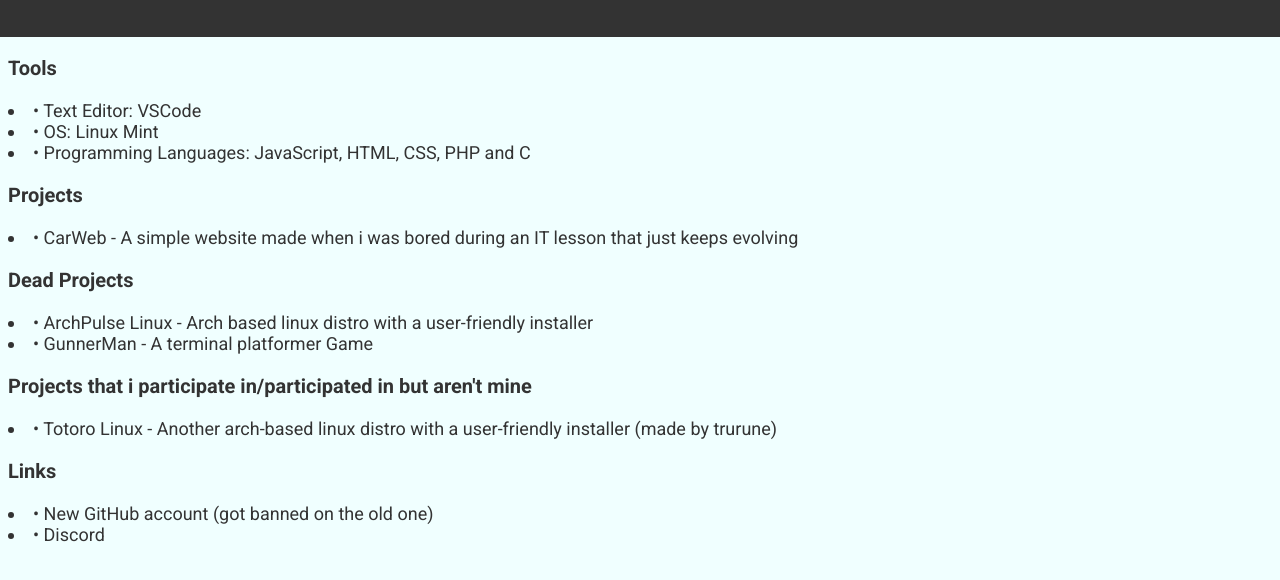
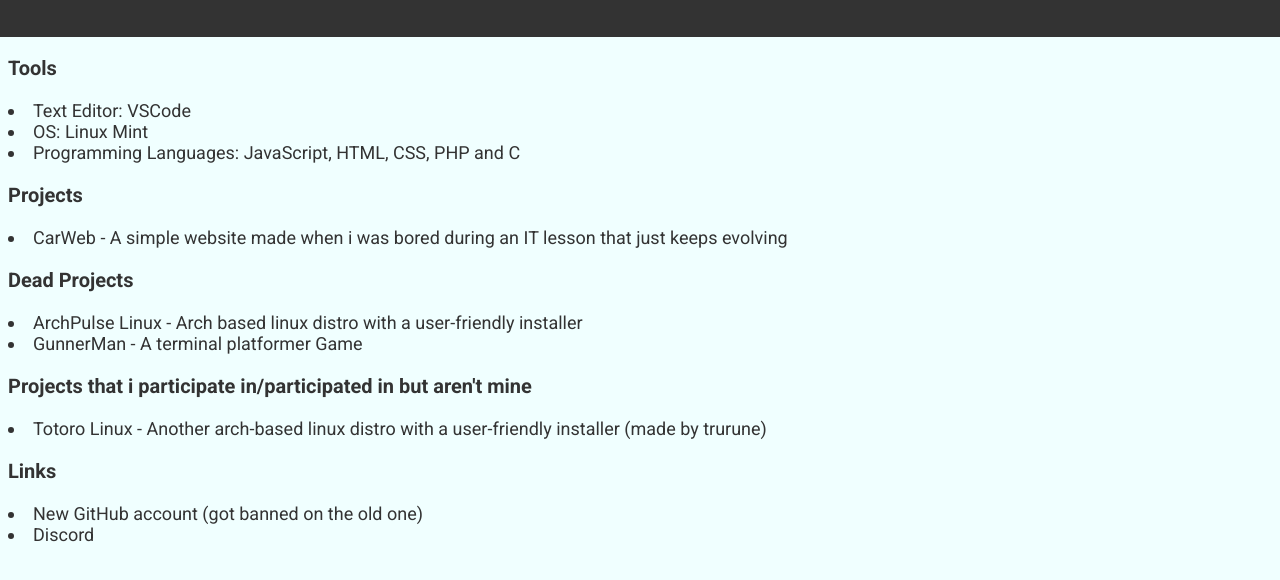
Before and after one commit to gato741/gato, a plain HTML site: page index.html in a window 1280 px wide. Shown: the part 132-712 px from the top of the page. Drawn offline with Linux system fonts and the light colour scheme.

Commit message:
Update index.html

```diff
--- a/index.html
+++ b/index.html
@@ -15,27 +15,27 @@
     <main>
         <h3>Tools</h3>
         <un>
-            <li>• Text Editor: <a href="https://code.visualstudio.com/">VSCode</a></li>
-            <li>• OS: <a href="https://www.linuxmint.com/">Linux Mint</a></li>
-            <li>• Programming Languages: JavaScript, HTML, CSS, PHP and C</li>
+            <li>Text Editor: <a href="https://code.visualstudio.com/">VSCode</a></li>
+            <li>OS: <a href="https://www.linuxmint.com/">Linux Mint</a></li>
+            <li>Programming Languages: JavaScript, HTML, CSS, PHP and C</li>
         </un>
         <h3>Projects</h3>
         <un>
-            <li><a href="https://carweb-project.netlify.app">• CarWeb - A simple website made when i was bored during an IT lesson that just keeps evolving</a></li>
+            <li><a href="https://carweb-project.netlify.app">CarWeb - A simple website made when i was bored during an IT lesson that just keeps evolving</a></li>
         </un>
         <h3>Dead Projects</h3>
         <un>
-            <li>• ArchPulse Linux - Arch based linux distro with a user-friendly installer</li>
-            <li>• GunnerMan - A terminal platformer Game</li>
+            <li>ArchPulse Linux - Arch based linux distro with a user-friendly installer</li>
+            <li>GunnerMan - A terminal platformer Game</li>
         </un>
         <h3>Projects that i participate in/participated in but aren't mine</h3>
         <un>
-            <li>• Totoro Linux - Another arch-based linux distro with a user-friendly installer (made by <a href="https://trurune.org">trurune)</a></li>
+            <li>Totoro Linux - Another arch-based linux distro with a user-friendly installer (made by <a href="https://trurune.org">trurune)</a></li>
         </un>
         <h3>Links</h3>
         <un>
-            <li>• <a href="https://github.com/gato741/">New GitHub account (got banned on the old one)</a></li>
-            <li>• <a href="https://discord.com/users/1107700396677398629">Discord</a></li>
+            <li><a href="https://github.com/gato741/">New GitHub account (got banned on the old one)</a></li>
+            <li><a href="https://discord.com/users/1107700396677398629">Discord</a></li>
         </un>
     </main>
 </body>
```
